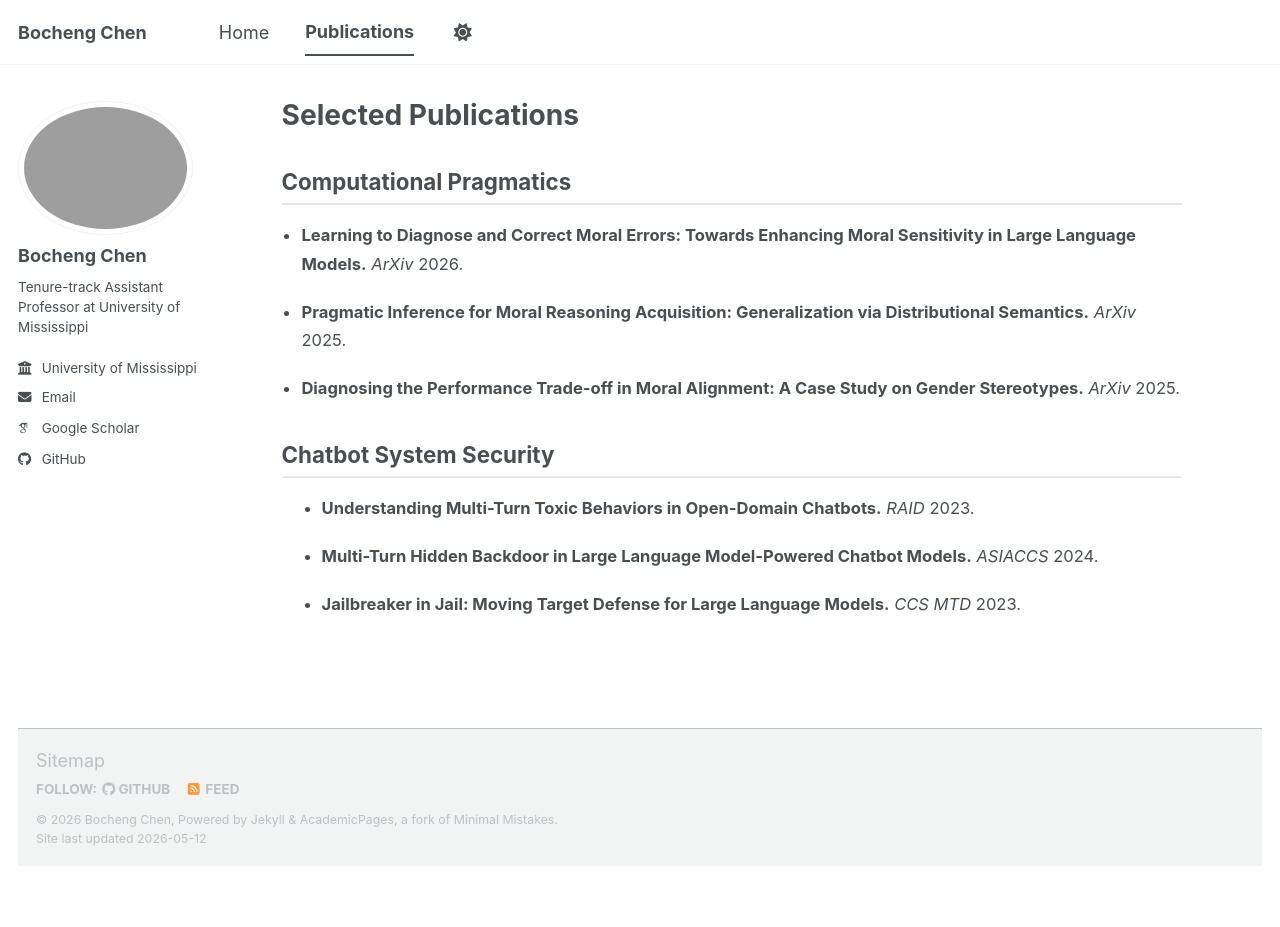
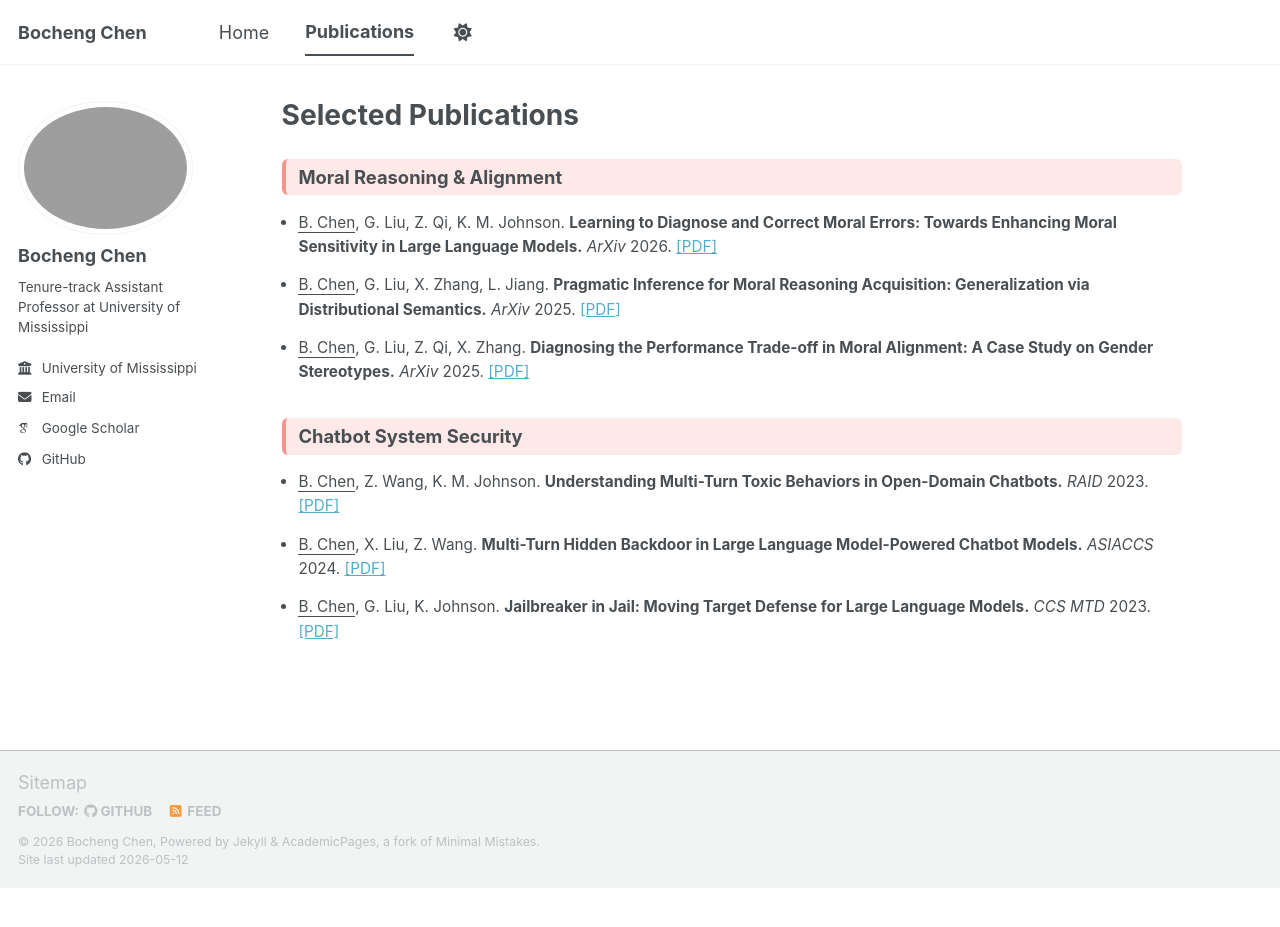
Before and after one commit to Bocheng-Chen/Bocheng-Chen.github.io, a Jekyll site: the page built from _pages/publications.html, in a window 1280 px wide and 1059 px high. Shown: the top 927 px of the window. Built offline with Jekyll 4.4.1, drawn with Linux system fonts in a browser that asks for light colours; some web fonts are replaced; a script bundle is joined from its source files by our own code; library files that are not in the unit come from our copies.

Commit message:
Reformat publications page to match Guangliang's style with coral headers and PDF links

```diff
--- a/_pages/publications.html
+++ b/_pages/publications.html
@@ -5,56 +5,76 @@ permalink: /publications/
 author_profile: true
 ---
 <div style="
-  font-size:0.92em;
-  line-height:1.7;
+  font-size:0.85em;
+  line-height:1.6;
   max-width:900px;
 ">
 
+<!-- Section 1 -->
 <h2 style="
-  font-size:1.35em;
-  border-bottom:2px solid #e5e7eb;
-  padding-bottom:0.3em;
-  margin-top:1.8em;
+  font-size:1.2em;
+  background-color:rgba(242,139,130,0.18);
+  padding:0.4em 0.7em;
+  border-left:4px solid rgba(242,139,130,0.9);
+  border-radius:6px;
+  margin-top:1.6em;
 ">
-  Computational Pragmatics
+  Moral Reasoning & Alignment
 </h2>
 
-<ul style="padding-left:1.2em;">
+<ul style="padding-left:1.1em;">
 
-  <li style="margin-bottom:1.2em;">
+  <li style="margin-bottom:0.9em;">
+    <u>B. Chen</u>, G. Liu, Z. Qi, K. M. Johnson.
     <strong>Learning to Diagnose and Correct Moral Errors: Towards Enhancing Moral Sensitivity in Large Language Models.</strong>
     <em>ArXiv</em> 2026.
+    <a href="https://arxiv.org/abs/2601.03079">[PDF]</a>
   </li>
-  <li style="margin-bottom:1.2em;">
+  <li style="margin-bottom:0.9em;">
+    <u>B. Chen</u>, G. Liu, X. Zhang, L. Jiang.
     <strong>Pragmatic Inference for Moral Reasoning Acquisition: Generalization via Distributional Semantics.</strong>
     <em>ArXiv</em> 2025.
+    <a href="https://arxiv.org/abs/2509.24102">[PDF]</a>
   </li>
-  <li style="margin-bottom:1.2em;">
+  <li style="margin-bottom:0.9em;">
+    <u>B. Chen</u>, G. Liu, Z. Qi, X. Zhang.
     <strong>Diagnosing the Performance Trade-off in Moral Alignment: A Case Study on Gender Stereotypes.</strong>
     <em>ArXiv</em> 2025.
+    <a href="https://arxiv.org/abs/2502.16600">[PDF]</a>
   </li>
 </ul>
 
+<!-- Section 2 -->
 <h2 style="
-  font-size:1.35em;
-  border-bottom:2px solid #e5e7eb;
-  padding-bottom:0.3em;
+  font-size:1.2em;
+  background-color:rgba(242,139,130,0.18);
+  padding:0.4em 0.7em;
+  border-left:4px solid rgba(242,139,130,0.9);
+  border-radius:6px;
   margin-top:1.8em;
 ">
   Chatbot System Security
 </h2>
 
-<ul>
-    <li style="margin-bottom:1.2em;">
+<ul style="padding-left:1.1em;">
+  <li style="margin-bottom:0.9em;">
+    <u>B. Chen</u>, Z. Wang, K. M. Johnson.
     <strong>Understanding Multi-Turn Toxic Behaviors in Open-Domain Chatbots.</strong>
     <em>RAID</em> 2023.
+    <a href="https://arxiv.org/abs/2306.12952">[PDF]</a>
   </li>
-    <li style="margin-bottom:1.2em;">
+  <li style="margin-bottom:0.9em;">
+    <u>B. Chen</u>, X. Liu, Z. Wang.
     <strong>Multi-Turn Hidden Backdoor in Large Language Model-Powered Chatbot Models.</strong>
     <em>ASIACCS</em> 2024.
+    <a href="https://arxiv.org/abs/2402.12378">[PDF]</a>
   </li>
-    <li style="margin-bottom:1.2em;">
+  <li style="margin-bottom:0.9em;">
+    <u>B. Chen</u>, G. Liu, K. Johnson.
     <strong>Jailbreaker in Jail: Moving Target Defense for Large Language Models.</strong>
     <em>CCS MTD</em> 2023.
+    <a href="https://arxiv.org/abs/2310.01602">[PDF]</a>
   </li>
 </ul>
+
+</div>
```
